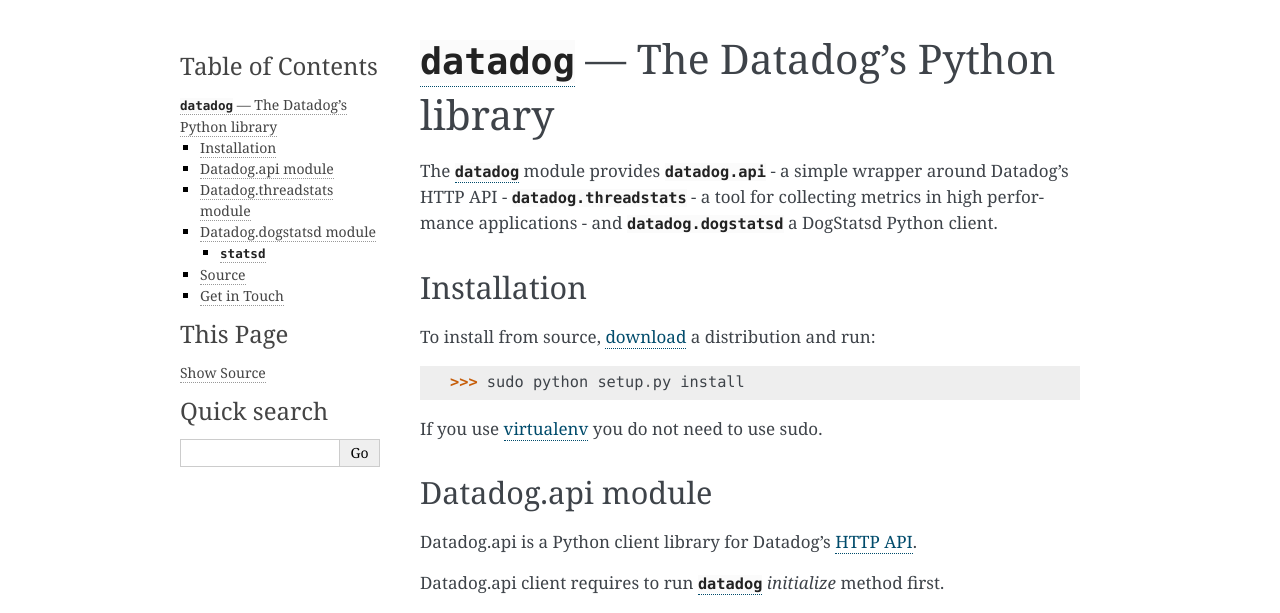
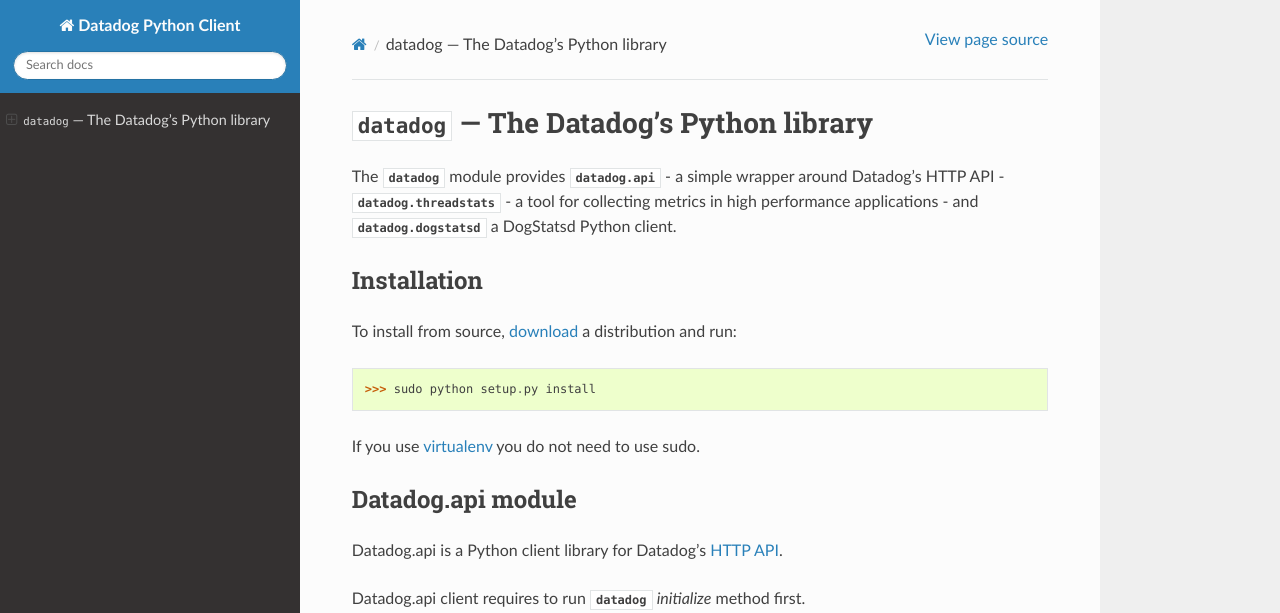
Before and after one commit to DataDog/datadogpy, a Sphinx documentation site: the page built from doc/source/index.rst, in a window 1280 px wide and 1400 px high. Shown: the top 613 px of the window. Built offline with Sphinx 7.4.7 and the Read the Docs theme 2.0.0, drawn with Linux system fonts in a browser that asks for light colours; some of the changed text lies outside the part shown; grey boxes are pictures that could not be loaded.

Commit message:
Use RTD theme for doc site
This updates the sphinx theme to something a bit more readable.

```diff
--- /dev/null
+++ b/doc/requirements.txt
@@ -0,0 +1 @@
+sphinx_rtd_theme
--- a/doc/source/conf.py
+++ b/doc/source/conf.py
@@ -16,6 +16,7 @@
 # serve to show the default.
 
 import sys, os
+import sphinx_rtd_theme
 
 # If extensions (or modules to document with autodoc) are in another directory,
 # add these directories to sys.path here. If the directory is relative to the
@@ -29,7 +30,7 @@
 
 # Add any Sphinx extension module names here, as strings. They can be extensions
 # coming with Sphinx (named 'sphinx.ext.*') or your custom ones.
-extensions = ['sphinx.ext.autodoc']
+extensions = ['sphinx.ext.autodoc', 'sphinx_rtd_theme']
 
 # Add any paths that contain templates here, relative to this directory.
 templates_path = ['_templates']
@@ -95,7 +96,7 @@
 
 # The theme to use for HTML and HTML Help pages.  See the documentation for
 # a list of builtin themes.
-html_theme = 'alabaster'
+html_theme = 'sphinx_rtd_theme'
 
 # Theme options are theme-specific and customize the look and feel of a theme
 # further.  For a list of options available for each theme, see the
```
